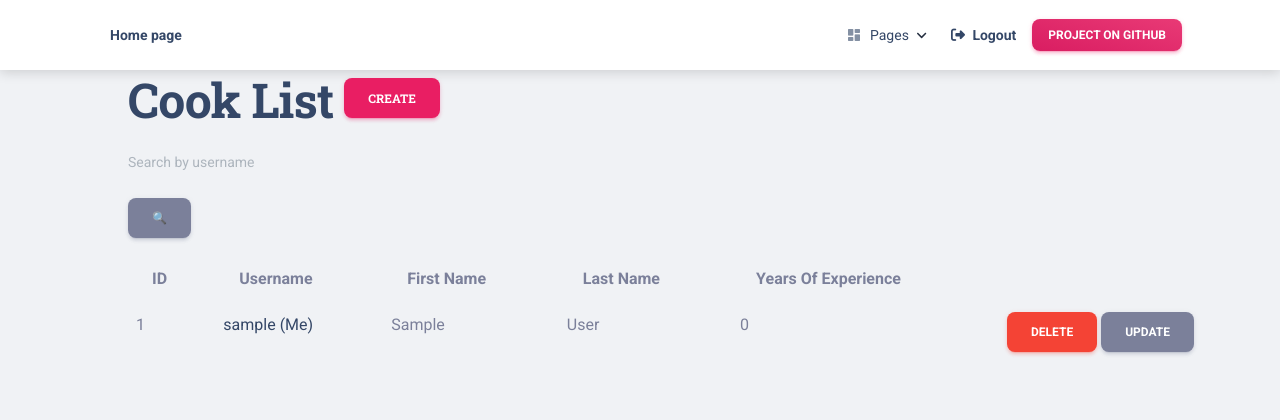
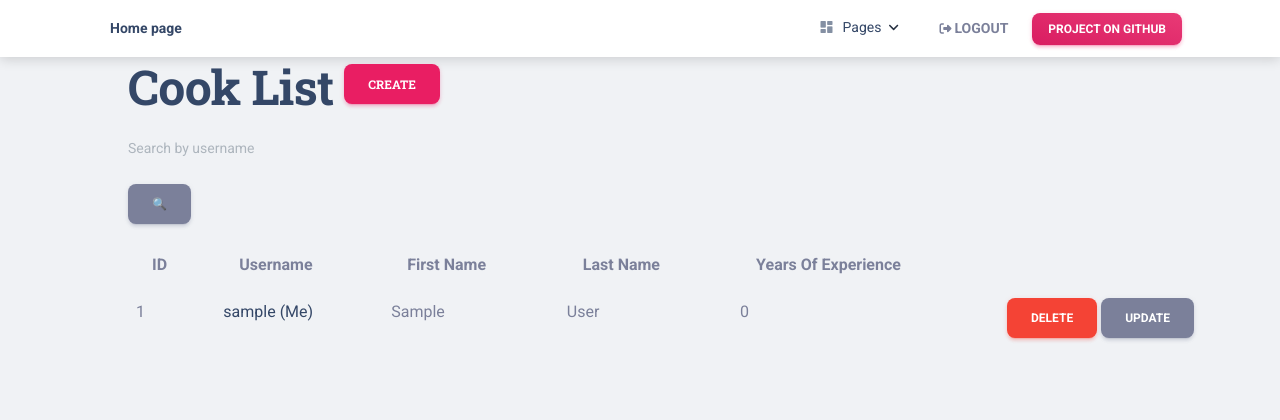
Before and after one commit to Illya-Maznitskiy/restaurant-kitchen-service, a Django app: page /cooks/ in a window 1280 px wide. Shown: the top 420 px of the page. Run offline with Django 5.2, Linux system fonts and the light colour scheme; the visitor is signed in with stand-in values (Sample User, id 1); data comes from the database, SQL or seed files in the repository; some libraries are stand-ins or nearby versions.

Commit message:
add correct logout button to navigation in headers

```diff
--- a/templates/includes/navigation-light.html
+++ b/templates/includes/navigation-light.html
@@ -1,5 +1,6 @@
-  <!-- Navbar Light -->
-  <nav class="navbar navbar-expand-lg navbar-light bg-white py-3">
+{% load i18n %}
+<!-- Navbar Light -->
+  <nav class="navbar navbar-expand-lg navbar-light bg-white">
     <div class="container">
       <a class="navbar-brand font-weight-bolder ms-sm-3" href="/" rel="tooltip" title="Restaurant Kitchen Service" data-placement="bottom">
         Home page
@@ -45,14 +46,18 @@
             </div>
           </li>
 
+          <script src="script.js"></script>
+
           {% if request.user.is_authenticated %}
-            <li class="nav-item ms-lg-auto">
-              <a class="nav-link nav-link-icon me-2"
-                href="{% url 'logout' %}">
-                <i class="fa fa-sign-out me-1"></i>
-                <p class="d-inline text-sm z-index-1 font-weight-bold" data-bs-toggle="tooltip" data-bs-placement="bottom" title="Sign OUT">Logout</p>
-              </a>
-            </li>
+          <li class="nav-item ms-lg-auto">
+              <form id="logout-form-navbar" method="post" action="{% url 'logout' %}?next={{ request.path }}">
+                  {% csrf_token %}
+                  <button type="submit" class="btn btn-black"  style="margin: 0 !important;">
+                      <i class="fa fa-sign-out ne-1"></i>
+                      <span class="d-inline text-sm z-index-1 font-weight-bold" data-bs-toggle="tooltip" data-bs-placement="bottom" title="{% translate 'Sign OUT' %}">{% translate "Logout" %}</span>
+                  </button>
+              </form>
+          </li>
           {% endif %}
 
           <li class="nav-item my-auto ms-3 ms-lg-0">
```
Also changed, not shown: templates/includes/navigation.html (+9 -8 lines).
